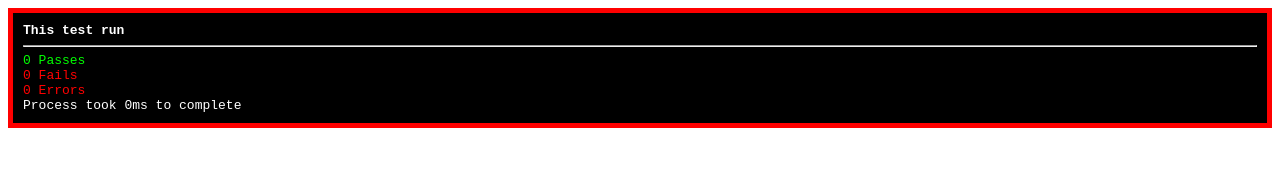
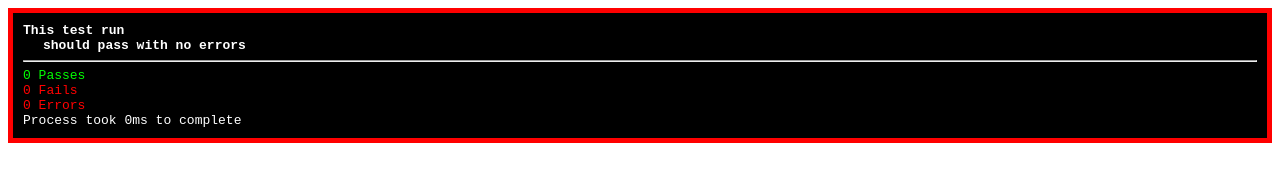
Before and after one commit to DonaldKellett/JSTester, a plain HTML site: page index.html in a window 1280 px wide. Drawn offline with Linux system fonts and the light colour scheme.

Commit message:
Complete Test.it

```diff
--- a/index.html
+++ b/index.html
@@ -8,9 +8,9 @@
   <body>
     <script>
     Test.describe("This test run", function () {
-      for (var i = 0; i < 10000; i++) {
-        console.log(i);
-      }
+      Test.it("should pass with no errors", function () {
+
+      });
     });
     </script>
   </body>
--- a/tester.js
+++ b/tester.js
@@ -3,6 +3,7 @@ var Test = {
   passes: 0,
   fails: 0,
   errors: 0,
+  output: "",
   // Test Output Method
   write: function (output) {
     document.getElementsByTagName("body")[0].innerHTML += output;
@@ -24,25 +25,37 @@ var Test = {
     var uniqId = this.randomToken();
     msg = msg || "The code to be tested";
     this.passes = this.fails = this.errors = 0;
-    var output = "<div id='console_" + uniqId + "' style='color:white;background-color:black;padding:10px;font-family:monospace'>";
-    output += "<strong>" + msg + "</strong>";
-    output += "<div id='describe_" + uniqId + "' style='margin-left:20px'>";
+    this.output = "<div id='console_" + uniqId + "' style='color:white;background-color:black;padding:10px;font-family:monospace'>";
+    this.output += "<strong>" + msg + "</strong>";
+    this.output += "<div id='describe_" + uniqId + "' style='margin-left:20px'>";
     var start = new Date().getTime();
     try {
       fn();
     } catch (e) {
       this.errors++;
-      output += "<span style='color:red'>" + e + "</span>";
+      this.output += "<span style='color:red'>" + e + "</span>";
     }
     var dur = new Date().getTime() - start;
-    output += "</div>";
-    output += "<hr />";
-    output += "<span style='color:lime'>" + this.passes + " Passes</span><br />";
-    output += "<span style='color:red'>" + this.fails + " Fails</span><br />";
-    output += "<span style='color:red'>" + this.errors + " Errors</span><br />";
-    output += "Process took " + dur + "ms to complete<br />"
-    output += "</div>";
-    this.write(output + "<br />");
+    this.output += "</div>";
+    this.output += "<hr />";
+    this.output += "<span style='color:lime'>" + this.passes + " Passes</span><br />";
+    this.output += "<span style='color:red'>" + this.fails + " Fails</span><br />";
+    this.output += "<span style='color:red'>" + this.errors + " Errors</span><br />";
+    this.output += "Process took " + dur + "ms to complete<br />"
+    this.output += "</div>";
+    this.write(this.output + "<br />");
     document.getElementById("console_" + uniqId).style.border = "5px solid " + (this.passes > 0 && this.fails === 0 && this.errors === 0 ? "lime" : "red");
+  },
+  it: function (msg, fn) {
+    msg = msg || "should pass the tests below";
+    this.output += "<strong>" + msg + "</strong>";
+    this.output += "<div style='margin-left:20px'>";
+    try {
+      fn();
+    } catch (e) {
+      this.errors++;
+      this.output += "<span style='color:red'>" + e + "</span>";
+    }
+    this.output += "</div>";
   }
 };
```
